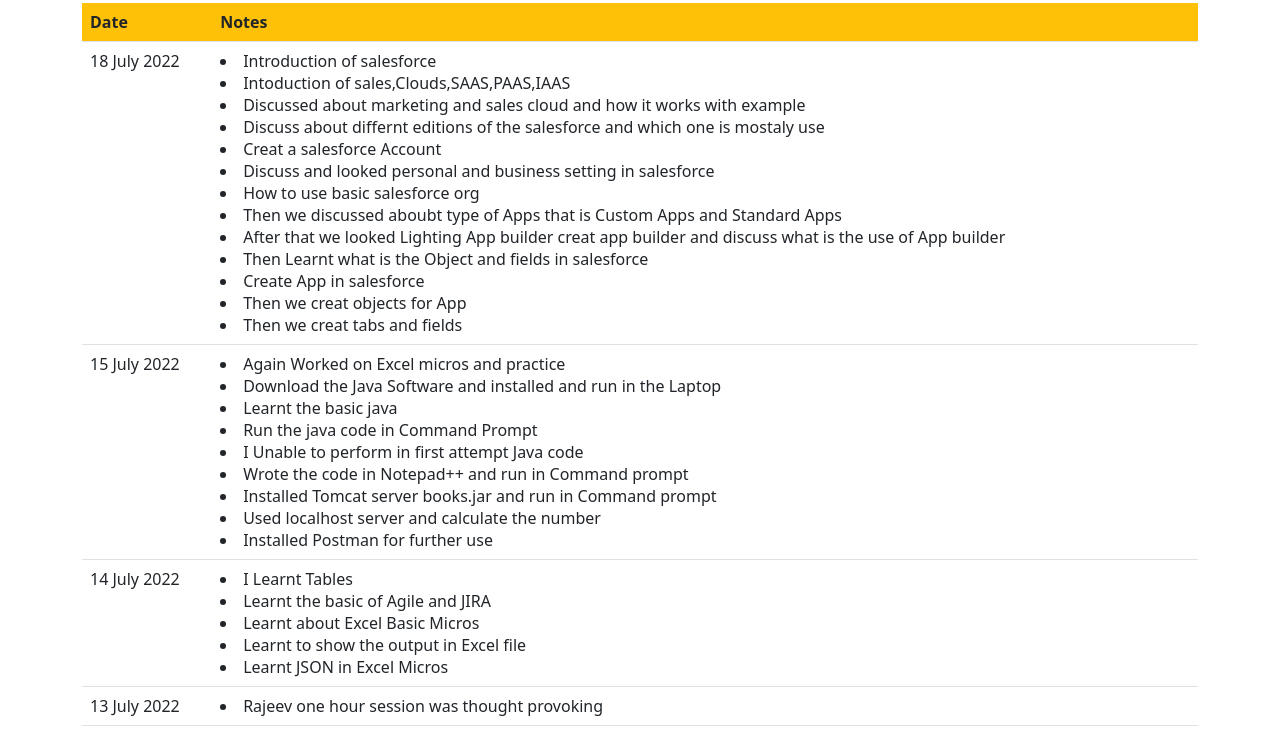
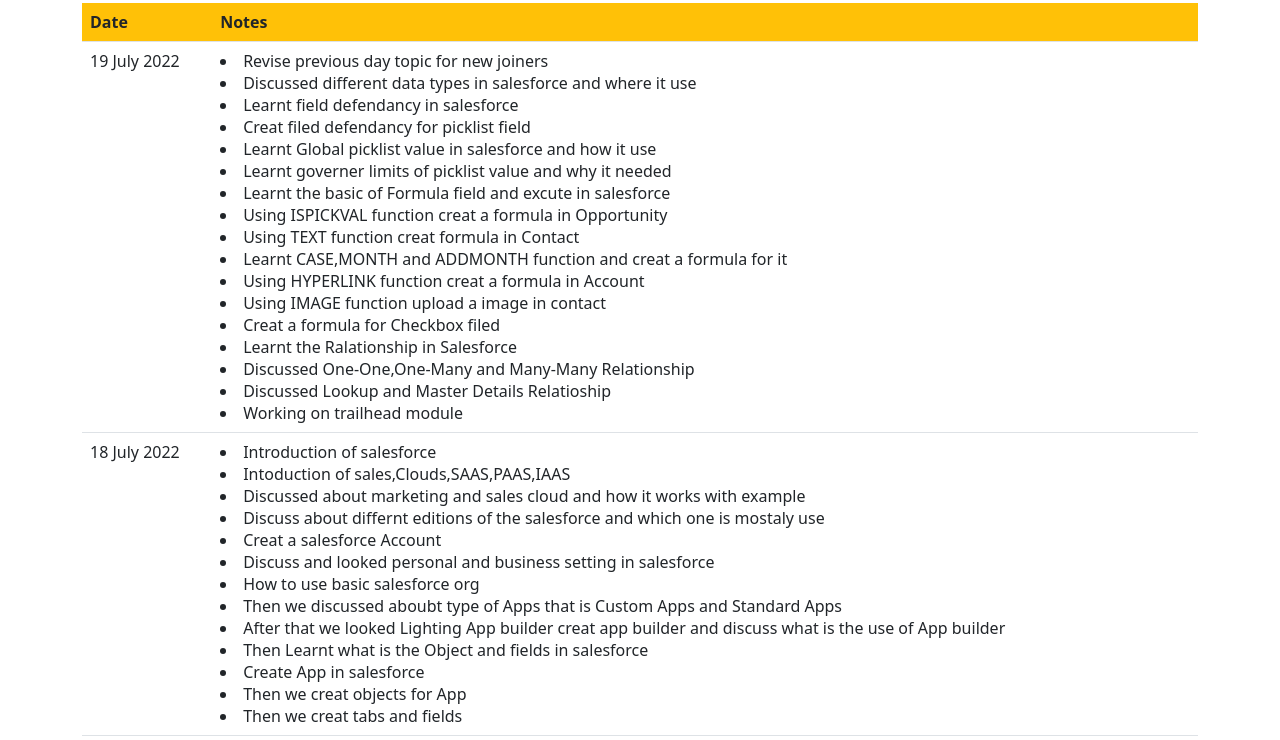
Before and after one commit to suraj-mrk/suraj-mrk.github.io, a plain HTML site: page Journal.html in a window 1280 px wide. Shown: the part 53-793 px from the top of the page. Drawn offline with nearby package versions, Linux system fonts and the light colour scheme.

Commit message:
19 July Journal
19 July Journal

```diff
--- a/Journal.html
+++ b/Journal.html
@@ -15,6 +15,29 @@
 					</tr>
 				</thead>
 				<tbody>
+				<tr>
+					<td>19 July 2022</td>
+						<td>
+						    <li>Revise previous day topic for new joiners</li>
+							<li>Discussed different data types in salesforce and where it use</li>
+						    <li>Learnt field defendancy in salesforce</li>
+							<li>Creat filed defendancy for picklist field</li>
+							<li>Learnt Global picklist value in salesforce and how it use</li>
+							<li>Learnt governer limits of picklist value and why it needed</li>
+							<li>Learnt the basic of Formula field and excute in salesforce</li>
+							<li>Using ISPICKVAL function creat a formula in Opportunity</li>
+							<li>Using TEXT function creat formula in Contact</li>
+							<li>Learnt CASE,MONTH and ADDMONTH function and creat a formula for it</li>
+							<li>Using HYPERLINK function creat a formula in Account </li>
+							<li>Using IMAGE function upload a image in contact </li>
+							<li>Creat a formula for Checkbox filed </li>
+							<li>Learnt the Ralationship in Salesforce</li>
+							<li>Discussed One-One,One-Many and Many-Many Relationship </li>
+							<li>Discussed Lookup and Master Details Relatioship </li>
+							<li>Working on trailhead module </li>
+						</td>
+					</tr>
+					<tr>
 				<tr>
 					<td>18 July 2022</td>
 						<td>
```
